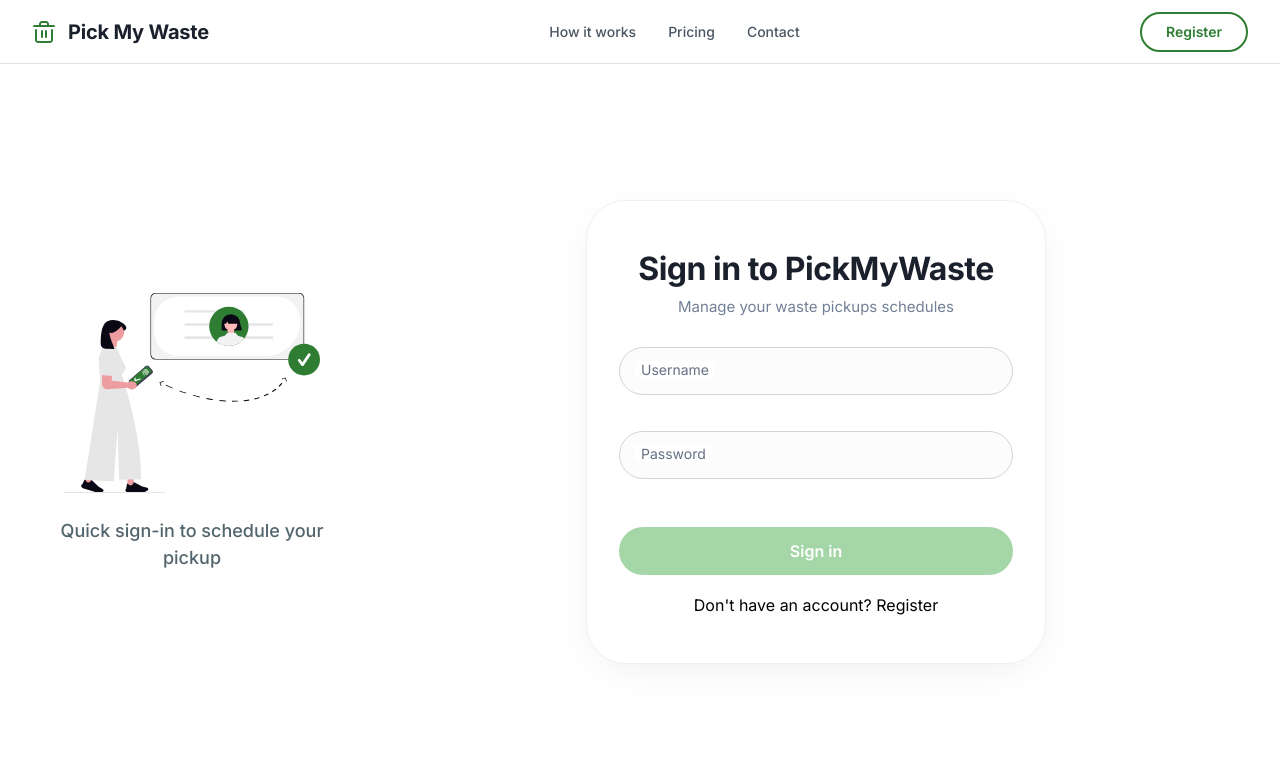
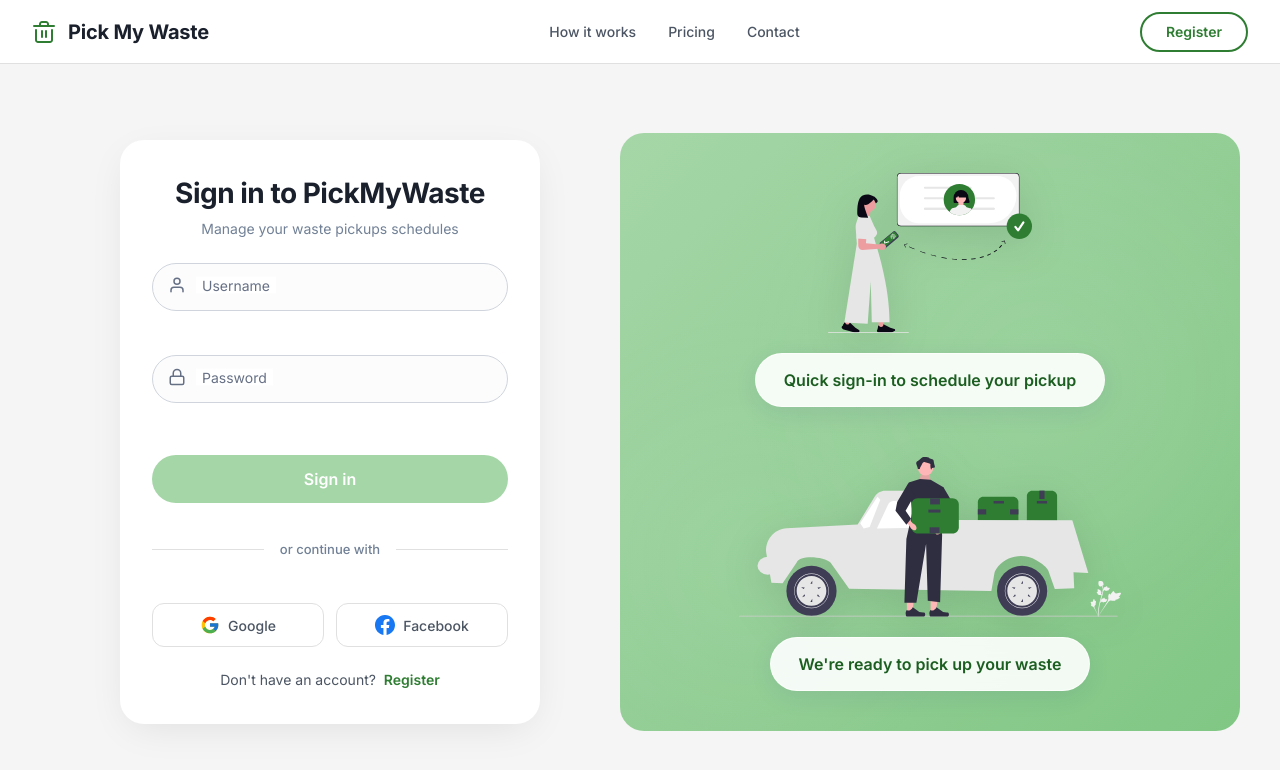
Before and after one commit to sonalsai/PickMyWaste, a React (Vite) app in the folder client/: page /login in a window 1280 px wide. Shown: the top 770 px of the page. Built offline with nearby package versions, Linux system fonts and the light colour scheme.

Commit message:
feat: Add initial login module with reusable TextField and PasswordField components, along with project setup files.

```diff
--- a/client/package.json
+++ b/client/package.json
@@ -10,9 +10,11 @@
     "preview": "vite preview"
   },
   "dependencies": {
+    "framer-motion": "^12.23.26",
     "react": "^19.2.0",
     "react-dom": "^19.2.0",
     "react-hook-form": "^7.68.0",
+    "react-icons": "^5.5.0",
     "react-router-dom": "^7.10.1"
   },
   "devDependencies": {
--- a/client/src/modules/Login/Login.jsx
+++ b/client/src/modules/Login/Login.jsx
@@ -4,19 +4,39 @@ import AuthenticationSvg from "../../assets/images/undraw_authentication.svg";
 import DeliveryTruckSvg from "../../assets/images/undraw_delivery-truck.svg";
 import Navbar from "../../shared/components/Navbar/Navbar";
 import { useNavigate } from "react-router-dom";
+import { motion } from "framer-motion";
 
 const Login = () => {
   const navigate = useNavigate();
+
+  const containerVariants = {
+    hidden: { opacity: 0, y: 30 },
+    visible: {
+      opacity: 1,
+      y: 0,
+      transition: { duration: 0.6, ease: "easeOut" },
+    },
+  };
+
+  const bannerVariants = {
+    hidden: { opacity: 0, x: 50 },
+    visible: (custom) => ({
+      opacity: 1,
+      x: 0,
+      transition: { duration: 0.5, delay: custom * 0.2, ease: "easeOut" },
+    }),
+  };
 
   return (
     <div className="loginPage">
       <Navbar showLinks={true} />
       <main>
-        <div className="banner left-banner">
-          <img src={AuthenticationSvg} alt="" />
-          <p className="bannerText">Quick sign-in to schedule your pickup</p>
-        </div>
-
+        <motion.div
+          className="loginFormSection"
+          initial="hidden"
+          animate="visible"
+          variants={containerVariants}
+        >
           <div className="loginContainer">
             <div className="loginHeader">
               <h3 className="loginTitle">Sign in to PickMyWaste</h3>
@@ -37,10 +57,32 @@ const Login = () => {
               </p>
             </div>
           </div>
+        </motion.div>
 
-        <div className="banner right-banner">
-          <img src={DeliveryTruckSvg} alt="" style={{ width: "560px" }} />
-          <p className="bannerText">We’re ready to pick up your waste</p>
+        <div className="bannersSection">
+          <motion.div
+            className="banner"
+            custom={0}
+            initial="hidden"
+            animate="visible"
+            variants={bannerVariants}
+            whileHover={{ scale: 1.03 }}
+          >
+            <img src={AuthenticationSvg} alt="Quick sign-in" />
+            <p className="bannerText">Quick sign-in to schedule your pickup</p>
+          </motion.div>
+
+          <motion.div
+            className="banner"
+            custom={1}
+            initial="hidden"
+            animate="visible"
+            variants={bannerVariants}
+            whileHover={{ scale: 1.03 }}
+          >
+            <img src={DeliveryTruckSvg} alt="We're ready" />
+            <p className="bannerText">We're ready to pick up your waste</p>
+          </motion.div>
         </div>
       </main>
     </div>
--- a/client/src/modules/Login/Login.scss
+++ b/client/src/modules/Login/Login.scss
@@ -1,83 +1,57 @@
 .loginPage {
-  height: 100dvh;
+  min-height: 100vh;
+  height: 100%;
   width: 100%;
   display: flex;
   flex-direction: column;
-  background-color: #ffffff; // Cleaner white background preferred for this style
+  background-color: #f5f5f5;
   user-select: none;
-  overflow-x: hidden;
-  overflow-y: auto;
 
   main {
     flex: 1;
     display: flex;
-    justify-content: space-between;
+    width: 100%;
+    max-width: 1400px;
+    margin: 0 auto;
+    gap: 0;
+    padding: 20px 40px;
     align-items: center;
-    gap: 4rem;
-    width: 100%;
-    max-width: 1440px;
-    margin: 0 auto;
-    padding: 32px;
+    justify-content: center;
+    max-height: calc(100vh - 64px);
+    overflow: hidden;
 
-    .banner {
+    .loginFormSection {
+      flex: 1;
       display: flex;
-      flex-direction: column;
+      justify-content: center;
       align-items: center;
-      text-align: center;
-      max-width: 320px;
-
-      img {
-        height: 300px; // Reduced height
-        width: auto;
-        margin-bottom: 1.5rem;
-      }
-
-      .bannerText {
-        font-size: 1.125rem;
-        font-weight: 500;
-        color: #52656d;
-        line-height: 1.5;
-        margin: 0;
-      }
-    }
+      padding: 20px;
 
       .loginContainer {
-      height: auto;
-      min-height: 460px;
-      width: 460px;
-      display: flex;
-      justify-content: space-between;
-      align-items: center;
-      background-color: #fff;
-      border-radius: 40px;
-      border: 1px solid #f0f0f0;
-      box-shadow: 0 10px 40px -10px rgba(0, 0, 0, 0.08); /* Premium soft shadow */
-      margin: auto;
-      flex-direction: column;
-      gap: 20px; /* Adjusted gap */
-      padding: 48px 32px; /* More breathing room */
+        width: 100%;
+        max-width: 420px;
+        background-color: #ffffff;
+        border-radius: 24px;
+        padding: 36px 32px;
+        box-shadow: 0 10px 40px -10px rgba(0, 0, 0, 0.1);
 
         .loginHeader {
           text-align: center;
-        width: 100%;
-        margin-bottom: 8px;
-
-        h3 {
-          margin: 0;
-        }
+          margin-bottom: 24px;
 
           .loginTitle {
-          font-size: 32px;
-          font-weight: 700; /* Bolder */
-          color: #1a202c; /* Darker black */
+            font-size: 28px;
+            font-weight: 700;
+            color: #1a202c;
+            margin: 0 0 8px 0;
             letter-spacing: -0.5px;
           }
 
           .loginSubtitle {
-          font-size: 15px; /* Slightly larger */
+            font-size: 14px;
             font-weight: 400;
-          color: #718096; /* Cool grey */
-          margin-top: 8px;
+            color: #718096;
+            margin: 0;
             line-height: 1.5;
           }
         }
@@ -86,12 +60,12 @@
           width: 100%;
           display: flex;
           flex-direction: column;
-        gap: 10px;
+          gap: 18px;
 
-        button {
+          .primary-btn {
             width: 100%;
-          height: 48px; // Match input height
-          margin-top: 12px;
+            height: 48px;
+            margin-top: 8px;
             background-color: #2e7d32;
             color: #fff;
             font-size: 16px;
@@ -121,91 +95,189 @@
             }
           }
         }
-    }
+
+        .loginFooter {
+          margin-top: 24px;
+          text-align: center;
+          font-size: 14px;
+          color: #4b5563;
+
+          p {
+            margin: 0;
           }
 
-  // --- RESPONSIVE STYLE ---
+          .registerLink {
+            color: #2e7d32;
+            font-weight: 600;
+            cursor: pointer;
+            margin-left: 4px;
 
-  // Tablet Landscape (approx 1024px - 1280px)
-  @media (max-width: 1280px) {
-    main {
-      gap: 2rem;
-
-      // Show Left Illustration + Card
-      .banner.left-banner {
-        display: flex; // Ensure left is visible
-        img {
-          height: 200px;
-        }
-      }
-
-      // Hide Right Illustration completely
-      .banner.right-banner {
-        display: none;
-      }
-    }
-  }
-
-  // Tablet Portrait (approx 768px - 1023px)
-  @media (max-width: 1023px) {
-    main {
-      flex-direction: column;
-      gap: 32px;
-      padding: 32px 24px;
-
-      .banner.left-banner {
-        display: flex;
-        order: -1; // Move to top
-        img {
-          height: 160px;
-          margin-bottom: 1rem;
-        }
-        .bannerText {
-          display: none;
-        } // Simplify visual
-      }
-
-      .loginContainer {
-        width: 100%;
-        max-width: 480px; // Standard tablet width
-      }
-    }
-  }
-
-  // Mobile (max 767px)
-  @media (max-width: 767px) {
-    main {
-      padding: 16px;
-      gap: 0;
-
-      // Hide ALL illustrations on mobile
-      .banner {
-        display: none !important;
-      }
-
-      .loginContainer {
-        width: 100%;
-        max-width: 100%;
-        padding: 24px 20px;
-        border: none;
-        box-shadow: none; // Remove heavy shadow for cleaner mobile look
-        border-radius: 16px;
-        background: transparent; // Blend with background or keep white if page is not white
-
-        // Alternatively keep it white card style but softer
-        background-color: #fff;
-        border: 1px solid #f0f0f0;
-
-        .loginHeader {
-          text-align: left; // Often better for mobile scanning
-          .loginTitle {
-            font-size: 24px;
-          }
-          .loginSubtitle {
-            font-size: 14px;
+            &:hover {
+              text-decoration: underline;
             }
           }
         }
       }
     }
+
+    .bannersSection {
+      flex: 1;
+      display: flex;
+      flex-direction: column;
+      justify-content: center;
+      align-items: center;
+      background: linear-gradient(135deg, #a5d6a7 0%, #81c784 100%);
+      border-radius: 24px;
+      padding: 40px;
+      gap: 50px;
+      height: 100%;
+      max-height: calc(100vh - 104px);
+      position: relative;
+      overflow: hidden;
+
+      // Wave/Curve decorative layers
+      &::before {
+        content: "";
+        position: absolute;
+        top: -50px;
+        right: -100px;
+        width: 600px;
+        height: 600px;
+        background: radial-gradient(
+          circle,
+          rgba(255, 255, 255, 0.08) 0%,
+          transparent 70%
+        );
+        border-radius: 40% 60% 70% 30% / 40% 50% 60% 50%;
+        z-index: 0;
+        animation: morphShape 8s ease-in-out infinite;
       }
+
+      &::after {
+        content: "";
+        position: absolute;
+        bottom: -80px;
+        left: -120px;
+        width: 500px;
+        height: 500px;
+        background: radial-gradient(
+          circle,
+          rgba(255, 255, 255, 0.06) 0%,
+          transparent 70%
+        );
+        border-radius: 60% 40% 30% 70% / 60% 30% 70% 40%;
+        z-index: 0;
+        animation: morphShape 10s ease-in-out infinite reverse;
+      }
+
+      .banner {
+        display: flex;
+        flex-direction: column;
+        align-items: center;
+        text-align: center;
+        width: 100%;
+        max-width: 400px;
+        z-index: 1;
+        position: relative;
+
+        img {
+          height: 160px;
+          width: auto;
+          margin-bottom: 20px;
+          filter: drop-shadow(0 10px 20px rgba(0, 0, 0, 0.1));
+          transition: transform 0.4s cubic-bezier(0.4, 0, 0.2, 1);
+        }
+
+        &:hover img {
+          transform: scale(1.06) translateY(-3px);
+        }
+
+        .bannerText {
+          font-size: 1rem;
+          font-weight: 600;
+          color: #1b5e20;
+          line-height: 1.5;
+          margin: 0;
+          background: rgba(255, 255, 255, 0.9);
+          padding: 14px 28px;
+          border-radius: 50px;
+          backdrop-filter: blur(10px);
+          box-shadow: 0 6px 24px rgba(31, 38, 135, 0.08);
+          border: 1px solid rgba(255, 255, 255, 0.7);
+          transition: all 0.3s ease;
+        }
+
+        &:hover .bannerText {
+          transform: translateY(-2px);
+          box-shadow: 0 10px 32px rgba(31, 38, 135, 0.12);
+        }
+      }
+    }
+
+    @keyframes morphShape {
+      0%,
+      100% {
+        border-radius: 40% 60% 70% 30% / 40% 50% 60% 50%;
+        transform: rotate(0deg);
+      }
+      50% {
+        border-radius: 60% 40% 30% 70% / 60% 30% 70% 40%;
+        transform: rotate(10deg);
+      }
+    }
+  }
+
+  // Responsive styles
+  @media (max-width: 1024px) {
+    main {
+      flex-direction: column;
+      padding: 24px;
+
+      .loginFormSection {
+        padding: 20px;
+      }
+
+      .bannersSection {
+        min-height: 400px;
+        padding: 40px 24px;
+
+        .banner {
+          max-width: 350px;
+          padding: 24px;
+
+          img {
+            height: 150px;
+          }
+        }
+      }
+    }
+  }
+
+  @media (max-width: 767px) {
+    main {
+      padding: 16px;
+
+      .loginFormSection {
+        padding: 16px;
+
+        .loginContainer {
+          padding: 32px 24px;
+          box-shadow: 0 4px 12px rgba(0, 0, 0, 0.08);
+
+          .loginHeader {
+            .loginTitle {
+              font-size: 24px;
+            }
+            .loginSubtitle {
+              font-size: 13px;
+            }
+          }
+        }
+      }
+
+      .bannersSection {
+        display: none;
+      }
+    }
+  }
+}
--- a/client/src/modules/Login/LoginForm.jsx
+++ b/client/src/modules/Login/LoginForm.jsx
@@ -1,6 +1,10 @@
 import { useForm } from "react-hook-form";
 import TextField from "../../shared/components/TextField/TextField";
 import PasswordField from "../../shared/components/PasswordField/PasswordField";
+import { FiUser, FiLock } from "react-icons/fi";
+import { FcGoogle } from "react-icons/fc";
+import { BsFacebook } from "react-icons/bs";
+import "./LoginForm.scss";
 
 const LoginForm = () => {
   const {
@@ -14,14 +18,24 @@ const LoginForm = () => {
     // call API here
   };
 
+  const handleGoogleLogin = () => {
+    console.log("Google login clicked");
+    // Implement Google OAuth
+  };
+
+  const handleFacebookLogin = () => {
+    console.log("Facebook login clicked");
+    // Implement Facebook OAuth
+  };
+
   return (
     <form className="loginForm" onSubmit={handleSubmit(onSubmit)}>
-      {/* Username */}
       {/* Username */}
       <TextField
         id="username"
         label="Username"
         autoComplete="username"
+        icon={<FiUser />}
         error={errors.username?.message}
         {...register("username", {
           required: "Username is required",
@@ -41,6 +55,7 @@ const LoginForm = () => {
         id="password"
         label="Password"
         autoComplete="current-password"
+        icon={<FiLock />}
         error={errors.password?.message}
         {...register("password", {
           required: "Password is required",
@@ -52,9 +67,34 @@ const LoginForm = () => {
       />
 
       {/* Submit */}
-      <button type="submit" disabled={!isValid}>
+      <button type="submit" disabled={!isValid} className="primary-btn">
         {isSubmitting ? "Signing in..." : "Sign in"}
       </button>
+
+      {/* Divider */}
+      <div className="divider">
+        <span>or continue with</span>
+      </div>
+
+      {/* Social Login Options */}
+      <div className="social-login">
+        <button
+          type="button"
+          className="social-btn google"
+          onClick={handleGoogleLogin}
+        >
+          <FcGoogle size={20} />
+          <span>Google</span>
+        </button>
+        <button
+          type="button"
+          className="social-btn facebook"
+          onClick={handleFacebookLogin}
+        >
+          <BsFacebook size={20} color="#1877f2" />
+          <span>Facebook</span>
+        </button>
+      </div>
     </form>
   );
 };
--- /dev/null
+++ b/client/src/modules/Login/LoginForm.scss
@@ -0,0 +1,55 @@
+.divider {
+  display: flex;
+  align-items: center;
+  text-align: center;
+  margin: 20px 0;
+
+  &::before,
+  &::after {
+    content: "";
+    flex: 1;
+    border-bottom: 1px solid #e0e0e0;
+  }
+
+  span {
+    padding: 0 16px;
+    color: #718096;
+    font-size: 13px;
+    font-weight: 500;
+  }
+}
+
+.social-login {
+  display: flex;
+  gap: 12px;
+  margin-top: 8px;
+
+  .social-btn {
+    flex: 1;
+    height: 44px;
+    display: flex;
+    align-items: center;
+    justify-content: center;
+    gap: 8px;
+    background-color: #ffffff;
+    border: 1.5px solid #e0e0e0;
+    border-radius: 12px;
+    cursor: pointer;
+    transition: all 0.2s ease;
+    font-family: "Inter", system-ui, sans-serif;
+    font-size: 14px;
+    font-weight: 500;
+    color: #4b5563;
+
+    &:hover {
+      border-color: #2e7d32;
+      background-color: #f9fafb;
+      transform: translateY(-1px);
+      box-shadow: 0 4px 8px rgba(0, 0, 0, 0.08);
+    }
+
+    &:active {
+      transform: translateY(0);
+    }
+  }
+}
--- a/client/src/shared/components/PasswordField/PasswordField.jsx
+++ b/client/src/shared/components/PasswordField/PasswordField.jsx
@@ -1,10 +1,11 @@
 /* PasswordField.jsx */
-import React, { forwardRef, useState } from "react";
+import React, { forwardRef } from "react";
 import "./PasswordField.scss";
 
-const PasswordField = forwardRef(({ label, error, ...props }, ref) => {
+const PasswordField = forwardRef(({ label, error, icon, ...props }, ref) => {
   return (
     <div className={`passwordField ${error ? "hasError" : ""}`}>
+      {icon && <span className="input-icon">{icon}</span>}
       <input type="password" ref={ref} placeholder=" " {...props} />
       <label>{label}</label>
       {error && <p className="error">{error}</p>}
--- a/client/src/shared/components/PasswordField/PasswordField.scss
+++ b/client/src/shared/components/PasswordField/PasswordField.scss
@@ -7,17 +7,28 @@
   flex-direction: column;
   gap: 6px;
 
+  .input-icon {
+    position: absolute;
+    left: 16px;
+    top: 24px;
+    transform: translateY(-50%);
+    color: #667085;
+    font-size: 18px;
+    z-index: 2;
+    pointer-events: none;
+  }
+
   input {
     width: 100%;
     height: 48px;
-    padding: 14px 16px;
+    padding: 14px 16px 14px 44px;
     font-size: 15px;
     font-family: inherit;
     letter-spacing: 0.3px;
     color: #1f2933;
 
     @media (max-width: 767px) {
-      font-size: 16px; // Prevent zoom
+      font-size: 16px;
     }
 
     border: 1px solid #d0d5dd;
@@ -39,7 +50,7 @@
 
   label {
     position: absolute;
-    left: 16px;
+    left: 44px; // Account for icon
     top: 22px;
     transform: translateY(-50%);
 
@@ -58,6 +69,7 @@
   input:focus + label,
   input:not(:placeholder-shown) + label {
     top: -2px;
+    left: 40px;
     font-size: 12px;
     font-weight: 500;
     color: #2e7d32;
--- a/client/src/shared/components/TextField/TextField.jsx
+++ b/client/src/shared/components/TextField/TextField.jsx
@@ -2,9 +2,10 @@
 import React, { forwardRef } from "react";
 import "./TextField.scss";
 
-const TextField = forwardRef(({ label, error, ...props }, ref) => {
+const TextField = forwardRef(({ label, error, icon, ...props }, ref) => {
   return (
     <div className={`textField ${error ? "hasError" : ""}`}>
+      {icon && <span className="input-icon">{icon}</span>}
       <input ref={ref} placeholder=" " {...props} />
       <label>{label}</label>
       {error && <p className="error">{error}</p>}
--- a/client/src/shared/components/TextField/TextField.scss
+++ b/client/src/shared/components/TextField/TextField.scss
@@ -1,23 +1,34 @@
 .textField {
   position: relative;
   width: 100%;
-  max-width: 100%; // Allow full width
-  height: 74px; // Slight adjustment for spacing
+  max-width: 100%;
+  height: 74px;
   display: flex;
   flex-direction: column;
   gap: 6px;
 
+  .input-icon {
+    position: absolute;
+    left: 16px;
+    top: 24px;
+    transform: translateY(-50%);
+    color: #667085;
+    font-size: 18px;
+    z-index: 2;
+    pointer-events: none;
+  }
+
   input {
     width: 100%;
-    height: 48px; // Slightly taller for better touch target but balanced
-    padding: 14px 16px;
+    height: 48px;
+    padding: 14px 16px 14px 44px; // Extra left padding for icon
     font-size: 15px;
-    font-family: inherit; // Inherit from body
+    font-family: inherit;
     letter-spacing: 0.3px;
     color: #1f2933;
 
     @media (max-width: 767px) {
-      font-size: 16px; // Prevent zoom
+      font-size: 16px;
     }
 
     border: 1px solid #d0d5dd;
@@ -39,7 +50,7 @@
 
   label {
     position: absolute;
-    left: 16px;
+    left: 44px; // Account for icon
     top: 22px;
     transform: translateY(-50%);
 
@@ -58,6 +69,7 @@
   input:focus + label,
   input:not(:placeholder-shown) + label {
     top: -2px;
+    left: 40px;
     font-size: 12px;
     font-weight: 500;
     color: #2e7d32;
```
Also changed, not shown: client/src/shared/components/Navbar/Navbar.scss (+19 -1 lines), 1 other file (tests, documents, lock files or other folders). Lines whose indentation alone changed are shown as unchanged.
